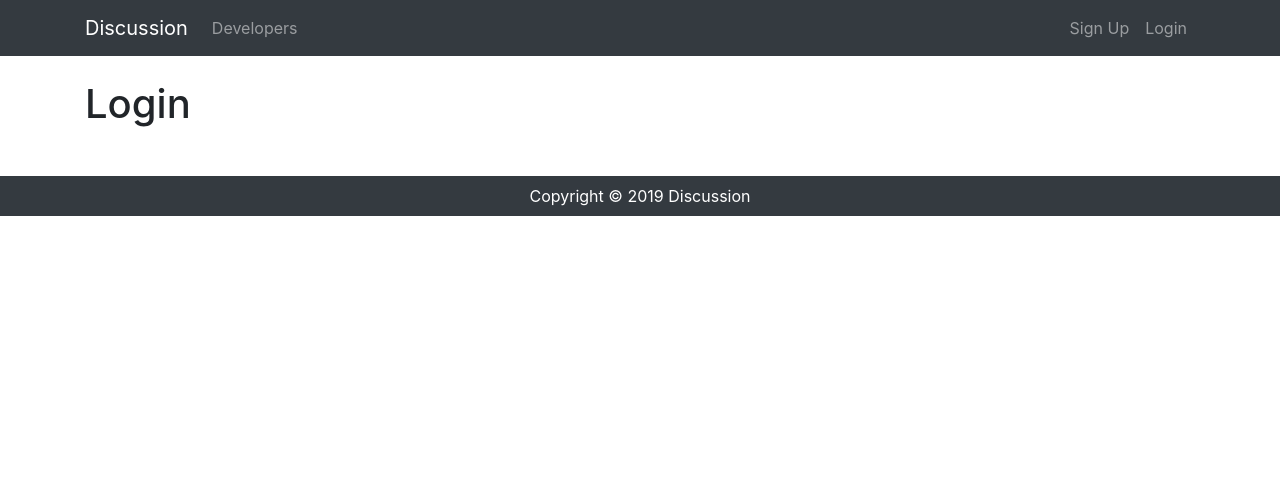
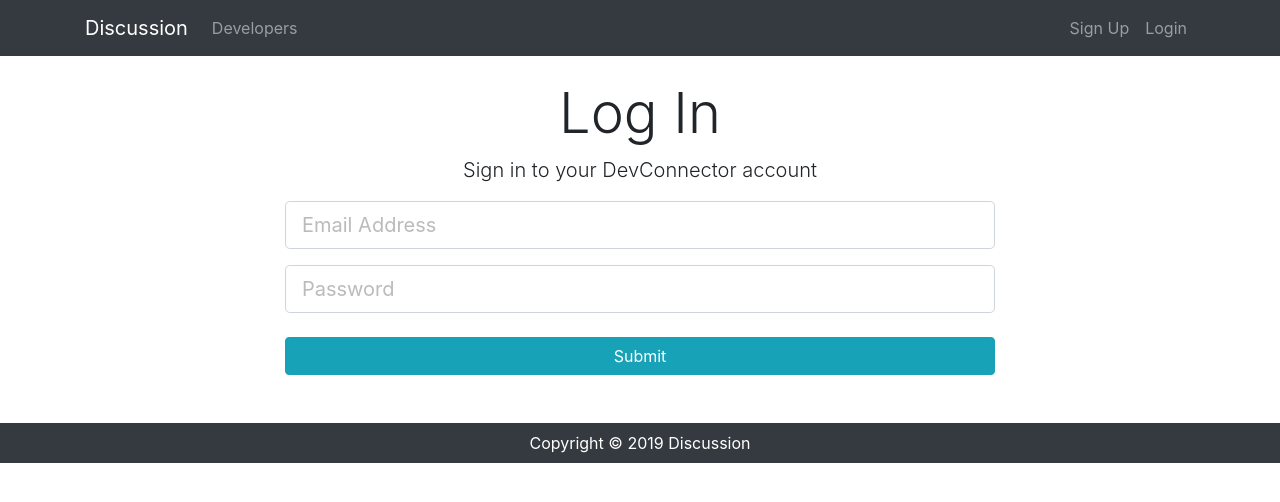
Before and after one commit to RohitIslam/discussion, a React (Create React App) app in the folder client/: page /login in a window 1280 px wide. Shown: the top 502 px of the page. Built offline with nearby package versions, Linux system fonts and the light colour scheme.

Commit message:
Login form setted up

```diff
--- a/client/src/Components/Auth/Login.js
+++ b/client/src/Components/Auth/Login.js
@@ -1,11 +1,60 @@
 import React, { Component } from "react";
 
 class Login extends Component {
-  state = {};
+  state = {
+    email: "",
+    password: "",
+    errors: {}
+  };
+
+  changeHandler = event => {
+    const { name, value } = event.target;
+    this.setState({ [name]: value });
+  };
+
+  formSubmitHandler = event => {
+    event.preventDefault();
+    console.log("submitted");
+  };
+
   render() {
     return (
-      <div>
-        <h1>Login</h1>
+      <div className="login">
+        <div className="container">
+          <div className="row">
+            <div className="col-md-8 m-auto">
+              <h1 className="display-4 text-center">Log In</h1>
+              <p className="lead text-center">
+                Sign in to your DevConnector account
+              </p>
+              <form onSubmit={this.formSubmitHandler}>
+                <div className="form-group">
+                  <input
+                    type="email"
+                    className="form-control form-control-lg"
+                    placeholder="Email Address"
+                    name="email"
+                    value={this.state.email}
+                    onChange={this.changeHandler}
+                    required
+                  />
+                </div>
+                <div className="form-group">
+                  <input
+                    type="password"
+                    className="form-control form-control-lg"
+                    placeholder="Password"
+                    name="password"
+                    value={this.state.password}
+                    onChange={this.changeHandler}
+                    required
+                  />
+                </div>
+                <input type="submit" className="btn btn-info btn-block mt-4" />
+              </form>
+            </div>
+          </div>
+        </div>
       </div>
     );
   }
```
